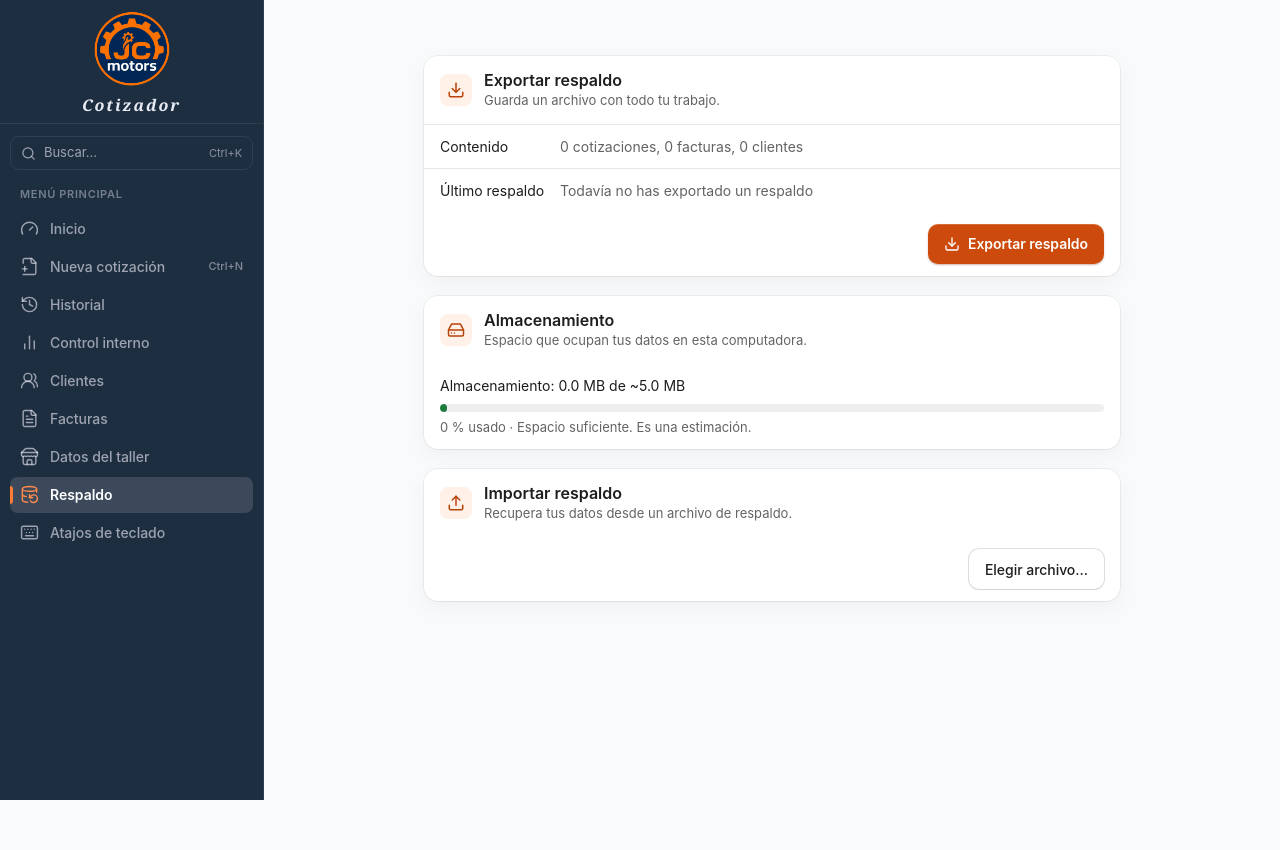
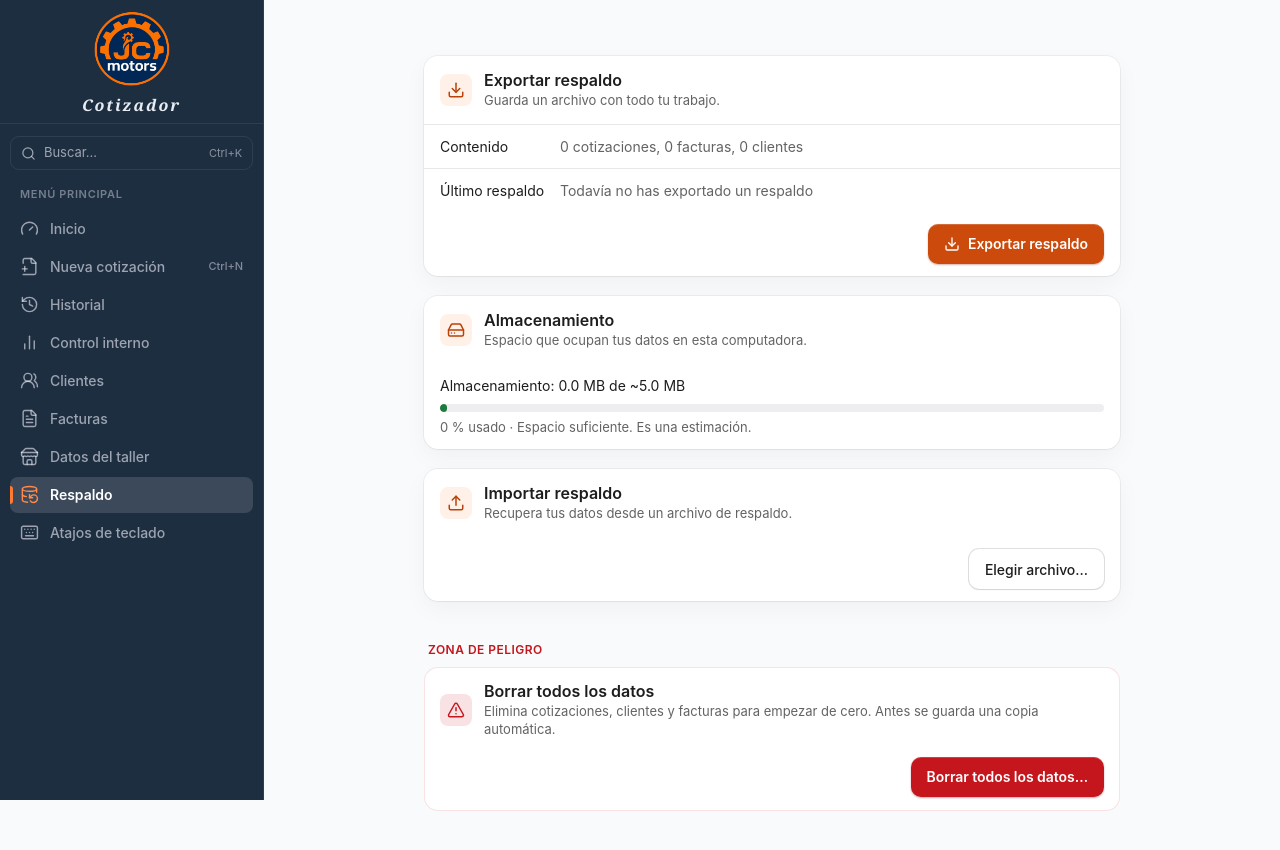
Before and after one commit to Pultron/JC-MOTORS, a React (Vite) app: page /#/respaldo in a window 1280 px wide. Shown: the top 850 px of the page. Before the commit the page ends 800 px from the top, so only its background shows below. Built offline with nearby package versions, Linux system fonts and the light colour scheme.

Commit message:
feat(respaldo): danger zone with delete-all-data flow

```diff
--- /dev/null
+++ b/src/components/respaldo/WipeDangerZone.tsx
@@ -0,0 +1,94 @@
+import { useState } from 'react';
+import { AlertTriangle } from 'lucide-react';
+import { Card } from '../newQuote/primitives/Card';
+import { ConfirmDialog } from '../ui/ConfirmDialog';
+import type { ChoiceResult } from '../ui/ConfirmDialog';
+import { useToast } from '../ui/Toast';
+import { summarizeCurrent } from '../../storage/backupService';
+import { buildWipeSummary, isWipeConfirmText, onDatosBorrados, wipeAllData, WIPE_CONFIRM_WORD } from '../../services/wipeService';
+import type { WipeCounts } from '../../services/wipeService';
+import { userMessage } from '../../utils/userMessage';
+
+interface Props {
+  /** Another operation on the page is running. */
+  disabled?: boolean;
+  /** Lets the page disable its own buttons while the wipe runs. */
+  onBusyChange?: (busy: boolean) => void;
+}
+
+const IRREVERSIBLE = 'Esta acción no se puede deshacer. Antes de borrar se guardará una copia automática.';
+
+/** "Zona de peligro" at the bottom of the Respaldo page: delete everything and start from zero. */
+export function WipeDangerZone({ disabled = false, onBusyChange }: Props) {
+  const toast = useToast();
+  const [open, setOpen] = useState(false);
+  const [counts, setCounts] = useState<WipeCounts>({ quotations: 0, customers: 0, invoices: 0 });
+  const [includeWorkshop, setIncludeWorkshop] = useState(false);
+  const [text, setText] = useState('');
+  const [busy, setBusy] = useState(false);
+
+  function openDialog() {
+    // Fresh counts at the moment of asking, not at page load.
+    const current = summarizeCurrent();
+    setCounts({ quotations: current.quotations, customers: current.customers, invoices: current.invoices });
+    setIncludeWorkshop(false);
+    setText('');
+    setOpen(true);
+  }
+
+  async function runWipe(withWorkshop: boolean) {
+    setBusy(true);
+    onBusyChange?.(true);
+    try {
+      await wipeAllData({ includeWorkshop: withWorkshop });
+      onDatosBorrados(); // Reloads the window; the page stays busy until then.
+    } catch (error) {
+      toast.error({ title: 'No se pudo borrar', description: userMessage(error, 'borrar-datos') });
+      setBusy(false);
+      onBusyChange?.(false);
+    }
+  }
+
+  function handleResolve(result: ChoiceResult) {
+    setOpen(false);
+    if (result === 'primary' && isWipeConfirmText(text)) void runWipe(includeWorkshop);
+  }
+
+  return <>
+    <section aria-labelledby="respaldo-danger-title" className="respaldo-danger">
+      <p id="respaldo-danger-title" className="respaldo-danger-label">Zona de peligro</p>
+      <Card as="div" className="respaldo-danger-card">
+        <div className="flex items-center gap-3 px-4 py-3.5">
+          <span aria-hidden="true" className="respaldo-danger-icon"><AlertTriangle size={18} /></span>
+          <div className="min-w-0">
+            <h2 className="text-base font-semibold leading-tight text-mac-ink">Borrar todos los datos</h2>
+            <p className="mt-0.5 text-[13px] leading-snug text-mac-ink-2">Elimina cotizaciones, clientes y facturas para empezar de cero. Antes se guarda una copia automática.</p>
+          </div>
+        </div>
+        <div className="flex justify-end px-4 pb-3.5 pt-1">
+          <button type="button" data-testid="wipe-open" className="mac-btn mac-btn-danger" disabled={disabled || busy} aria-busy={busy} onClick={openDialog}>
+            {busy ? 'Borrando…' : 'Borrar todos los datos…'}
+          </button>
+        </div>
+      </Card>
+    </section>
+    {open && <ConfirmDialog
+      title="¿Borrar todos los datos?"
+      description={`${buildWipeSummary(counts)} ${IRREVERSIBLE}`}
+      confirmLabel="Borrar todo"
+      tone="danger"
+      confirmDisabled={!isWipeConfirmText(text)}
+      onResolve={handleResolve}
+      content={<>
+        <label className="wipe-check">
+          <input type="checkbox" data-testid="wipe-workshop" checked={includeWorkshop} onChange={(event) => setIncludeWorkshop(event.target.checked)} />
+          <span>También borrar los datos del taller y el mensaje para clientes</span>
+        </label>
+        <label className="wipe-field">
+          <span>Escribe {WIPE_CONFIRM_WORD} para confirmar</span>
+          <input type="text" data-testid="wipe-confirm-text" data-autofocus className="mac-fill-input" autoComplete="off" autoCapitalize="characters" spellCheck={false} value={text} onChange={(event) => setText(event.target.value)} />
+        </label>
+      </>}
+    />}
+  </>;
+}
--- a/src/pages/BackupPage.tsx
+++ b/src/pages/BackupPage.tsx
@@ -7,6 +7,7 @@ import { Segmented } from '../components/newQuote/primitives/Segmented';
 import { Card } from '../components/newQuote/primitives/Card';
 import { CardHeader } from '../components/newQuote/primitives/CardHeader';
 import { useToast } from '../components/ui/Toast';
+import { WipeDangerZone } from '../components/respaldo/WipeDangerZone';
 import { useConfirm } from '../hooks/useConfirm';
 import {
   BackupError, applyBackup, backupFileName, buildBackup, formatSummary, markBackupExported, parseBackup, readLastBackupAt,
@@ -170,6 +171,8 @@ function JsonBackupPage() {
           </div>
         </>}
       </Card>
+
+      <WipeDangerZone disabled={busy} onBusyChange={setBusy} />
     </div>
   </div>;
 }
--- a/src/pages/SqliteBackupPage.tsx
+++ b/src/pages/SqliteBackupPage.tsx
@@ -3,6 +3,7 @@ import { Download, HardDrive, RefreshCw, Upload } from 'lucide-react';
 import { Card } from '../components/newQuote/primitives/Card';
 import { CardHeader } from '../components/newQuote/primitives/CardHeader';
 import { RestoreFlow } from '../components/boot/RestoreFlow';
+import { WipeDangerZone } from '../components/respaldo/WipeDangerZone';
 import { useToast } from '../components/ui/Toast';
 import { formatBytes, formatLastBackup } from '../storage/backupFormat';
 import { formatSummary, markBackupExported, readLastBackupAt, summarizeCurrent } from '../storage/backupService';
@@ -83,6 +84,8 @@ export function SqliteBackupPage() {
           <Upload size={12} className="mr-1 inline" aria-hidden="true" />Se hace una copia al día al abrir el sistema y se conservan las 7 más recientes.
         </p>
       </Card>
+
+      <WipeDangerZone disabled={busy} onBusyChange={setBusy} />
     </div>
   </div>;
 }
--- a/src/styles/respaldo.css
+++ b/src/styles/respaldo.css
@@ -22,3 +22,18 @@
 /* Unsaved-changes bar: fixed to the bottom of the content area (clear of the fixed sidebar on wide screens). */
 .taller-actions { display: flex; align-items: center; justify-content: flex-end; gap: 16px; }
 @media print { .taller-actions { display: none; } }
+
+/* Danger zone: separated from the other cards, tokens only. */
+.respaldo-danger { margin-top: 20px; }
+.respaldo-danger-label { margin: 0 0 8px 4px; color: var(--color-mac-danger); font-size: 12px; font-weight: 600; letter-spacing: .04em; text-transform: uppercase; }
+.respaldo-danger-card { box-shadow: inset 0 0 0 1px var(--color-mac-danger-bg); }
+.respaldo-danger-icon { display: flex; width: 32px; height: 32px; flex: none; align-items: center; justify-content: center; border-radius: 8px; background: var(--color-mac-danger-bg); color: var(--color-mac-danger); }
+.mac-dialog .mac-btn:disabled, .respaldo-danger .mac-btn:disabled { cursor: not-allowed; opacity: .5; }
+
+/* Body of the wipe confirmation dialog (inside .mac-dialog, which is centered). */
+.mac-dialog-content { display: flex; flex-direction: column; gap: 14px; margin-top: 16px; text-align: left; }
+.wipe-check { display: flex; align-items: flex-start; gap: 10px; color: var(--color-mac-ink); font-size: 13px; line-height: 1.4; cursor: pointer; }
+.wipe-check input { flex: none; width: 16px; height: 16px; margin-top: 2px; accent-color: var(--color-mac-danger); }
+.wipe-field { display: flex; flex-direction: column; gap: 6px; color: var(--color-mac-ink); font-size: 13px; font-weight: 500; }
+.wipe-field .mac-fill-input { width: 100%; }
+.wipe-field .mac-fill-input:focus-visible { outline: 2px solid var(--color-mac-danger); outline-offset: 2px; }
```
Also changed, not shown: src/components/ui/ConfirmDialog.tsx (+16 -4 lines).
